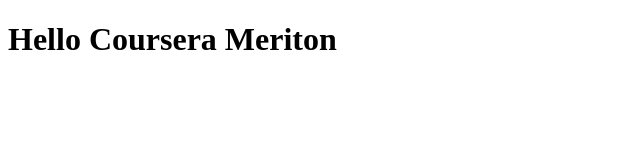
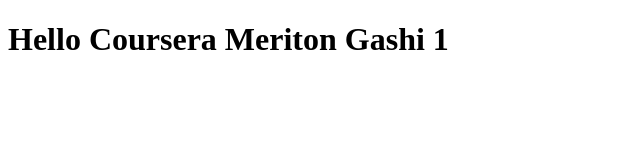
Before and after one commit to meritong/Coursera, a plain HTML site: page index.html in a window 1280 px wide. Shown: the whole page, without its empty margins (0-640 px from the left). Drawn offline with Linux system fonts and the light colour scheme.

Commit message:
Next version of web file

```diff
--- a/index.html
+++ b/index.html
@@ -5,6 +5,6 @@
 		<title>Hello Coursera</title>
 	</head>
 	<body>
-		<h1> Hello Coursera Meriton</h1>
+		<h1> Hello Coursera Meriton Gashi 1</h1>
 	</body>
 </html>
```
